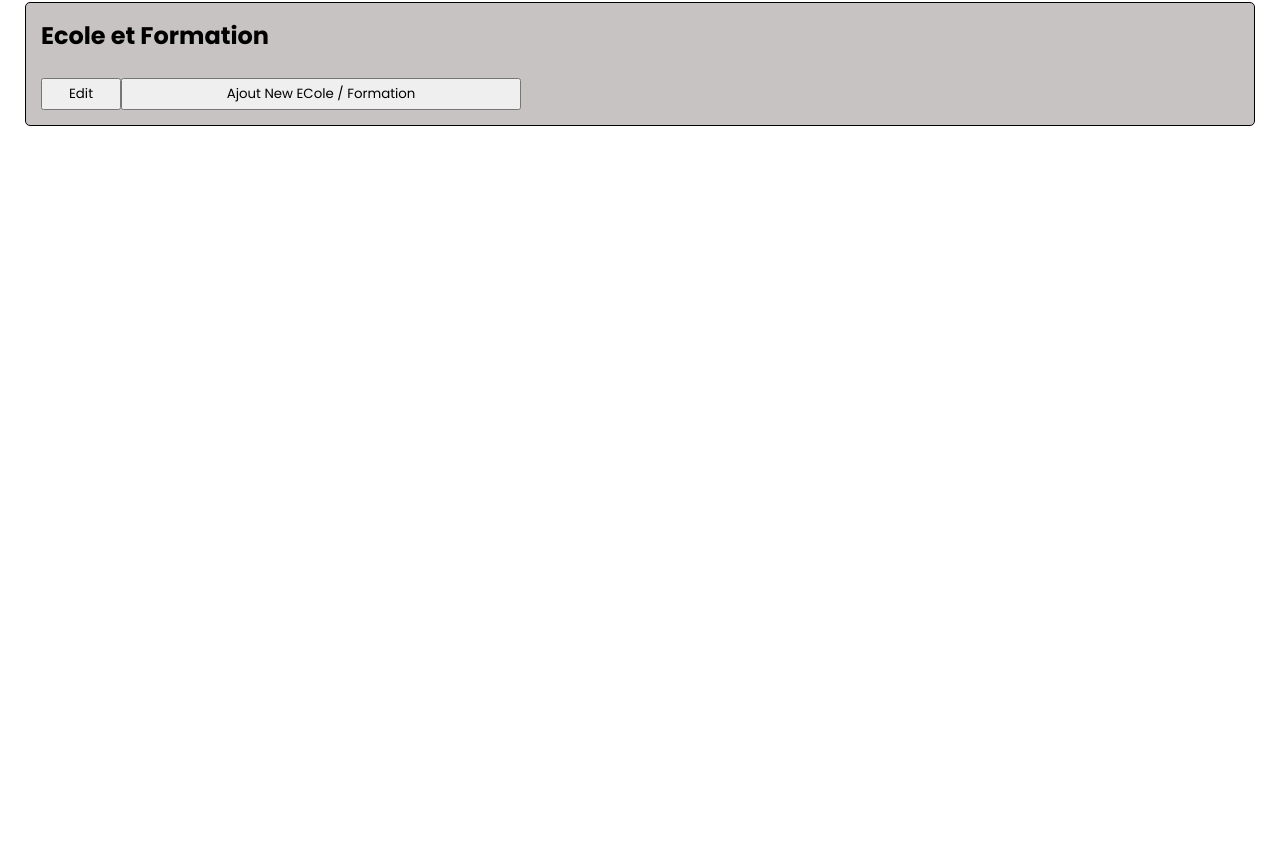
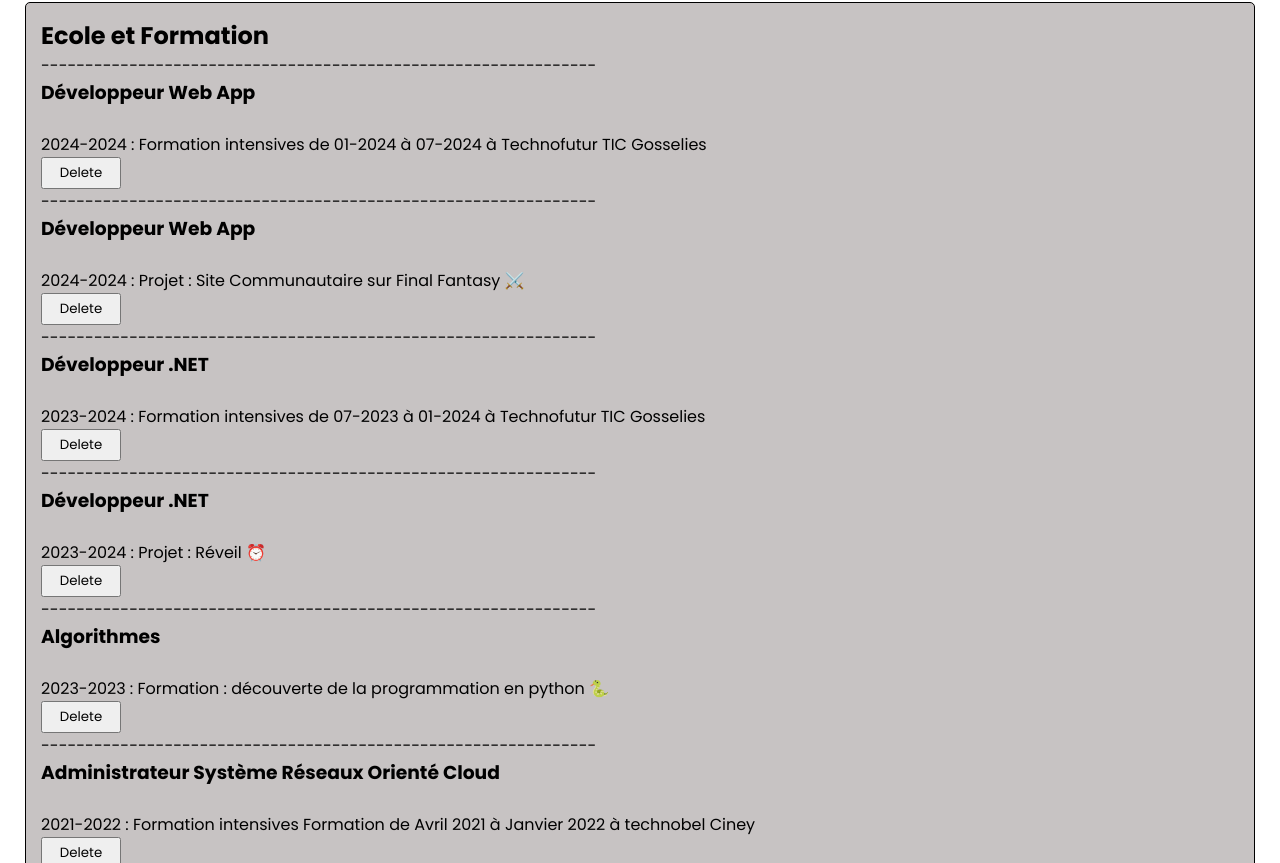
Before and after one commit to jean-christophe-cartiaux/C.V, a React (Vite) app: page / in a window 1280 px wide. Shown: the part 1317-2180 px from the top of the page. Before the commit the page ends 1468 px from the top, so only its background shows below. Built offline with nearby package versions, Linux system fonts and the light colour scheme.

Commit message:
finalisation de XpEcole.jsx

```diff
--- a/src/Components/ExperienceEcole/XpEcole.jsx
+++ b/src/Components/ExperienceEcole/XpEcole.jsx
@@ -5,10 +5,57 @@ const XpEcole = () => {
     const [editMode,setEditMode]=useState(false);
     const [ecole,setEcole]=useState([
         {
-           titre:'test',
-           annee:'1992',
-           description:'42',
-        }
+           titre:'Développeur Web App',
+           annee:'2024-2024',
+           description:'Formation intensives de 01-2024 à 07-2024 à Technofutur TIC Gosselies ',
+        },
+        {
+            titre:'Développeur Web App',
+            annee:'2024-2024',
+            description:'Projet : Site Communautaire sur Final Fantasy ⚔️',
+        },
+        {
+            titre:'Développeur .NET',
+            annee:'2023-2024',
+            description:'Formation intensives de 07-2023 à 01-2024 à Technofutur TIC Gosselies',
+        },
+        {
+            titre:'Développeur .NET',
+            annee:'2023-2024',
+            description:'Projet : Réveil ⏰',
+        },
+        {
+            titre:'Algorithmes',
+            annee:'2023-2023',
+            description:'Formation : découverte de la programmation en python 🐍',
+        },
+        {
+            titre:'Administrateur Système Réseaux Orienté Cloud',
+            annee:'2021-2022',
+            description:'Formation intensives Formation de Avril 2021 à Janvier 2022 à technobel Ciney',
+        },
+        {
+            titre:'',
+            annee:'2021-2022',
+            description:'Maker Hub 2021 Stockage cloud',
+        },
+        {
+            titre:'',
+            annee:'2021-2022',
+            description:'PlayZone 2021 PlantC',
+        },
+        {
+            titre:'',
+            annee:'2021-2021',
+            description:'Formation It Essential : technobel',
+        },
+        {
+            titre:'Enseignement Secondaire Inférieur Professionnel',
+            annee:'2007-2008',
+            description:'Electricité bâtiment aux Aumôniers du travail – Charleroi',
+        },
+
+
     ])
 
     const handleSubmit=(e)=>{
@@ -42,9 +89,19 @@ const XpEcole = () => {
             {ecole.map((ecole,index)=>(
                 <div key={index}>
                     {editMode ?(
-                        <form onSubmit={handleChange}></form>
+                        <form onSubmit={handleChange}>
+                            <input type='text' placeholder='Titre' value={ecole.titre} onChange={(e)=>handleChange(index,'titre',e.target.value)} />
+                            <input type='text' placeholder='Année' value={ecole.annee} onChange={(e)=>handleChange(index,'annee',e.target.value)} />
+                            <input className='inputLargeur' type='text' placeholder='Description' value={ecole.description} onChange={(e)=>handleChange(index,'description',e.target.value)} />
+                        </form>
                     ):(
                         <div>
+                            <p>---------------------------------------------------------------</p>
+                            <h3 className='textLigne'>{ecole.titre}</h3>
+                            <br/>
+                            <p>{ecole.annee}  :  {ecole.description}</p>
+                            <button onClick={()=>handleDelete(index)} className='btn'>Delete</button>
+
 
                         </div>
                     )}
```
